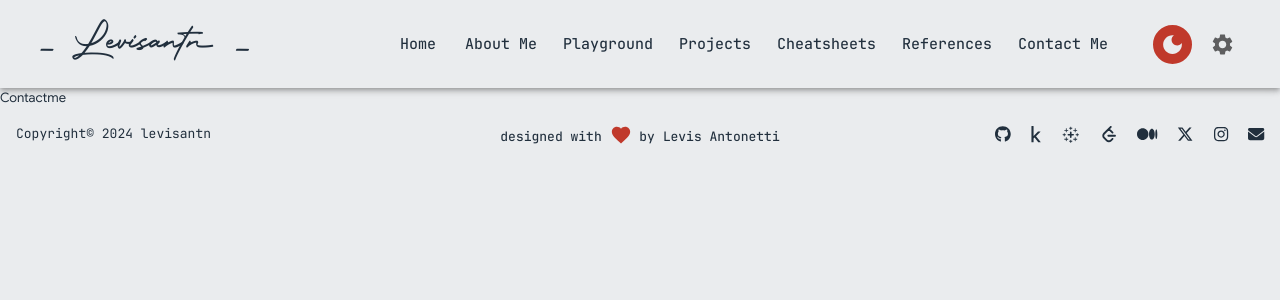
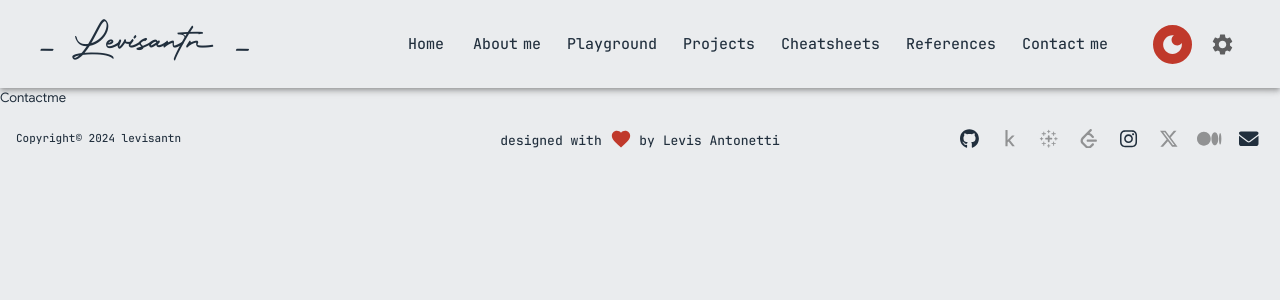
Before and after one commit to levisantn/levisantn_portofolio, a React (Vite) app: page /contact_me in a window 1280 px wide. Shown: the top 300 px of the page. Built offline with nearby package versions, Linux system fonts and the light colour scheme.

Commit message:
update header and footer

```diff
--- a/package.json
+++ b/package.json
@@ -37,6 +37,7 @@
   },
   "devDependencies": {
     "@eslint/js": "^9.9.0",
+    "@mui/lab": "^6.0.0-beta.10",
     "@types/react": "^18.3.10",
     "@types/react-dom": "^18.3.0",
     "@vitejs/plugin-react": "^4.3.1",
--- a/src/components/button/ScrollToTopButton/ScrollToTopButton.jsx
+++ b/src/components/button/ScrollToTopButton/ScrollToTopButton.jsx
@@ -43,12 +43,13 @@ export const ScrollToTopButton = (props) => {
           size='medium'
           aria-label='scroll back to top'
           sx={{
-            bgcolor: 'primary.dark',
+            transitionDuration: '0ms',
+            bgcolor: 'primary.main',
             color: 'text.primary',
-            border: 2,
+            border: 2.5,
             borderColor: 'primary.main',
             '&:hover': {
-              bgcolor: 'primary.main',
+              bgcolor: 'primary.dark',
               color: 'text.primary',
             },
           }}
--- a/src/components/button/ToggleModeButton/ModeSwitcherButton.jsx
+++ b/src/components/button/ToggleModeButton/ModeSwitcherButton.jsx
@@ -50,6 +50,7 @@ const ModeSwitcherButton = () => {
           padding: '5px',
           color: 'primary.main',
           backgroundColor: 'primary.main',
+
           '& .MuiSvgIcon-root': { fontSize: 25, color: 'background.default' },
 
           '&:hover': {
--- a/src/components/footer/Footer.jsx
+++ b/src/components/footer/Footer.jsx
@@ -1,4 +1,4 @@
-import { Container, Grid2, SvgIcon, Typography } from '@mui/material';
+import { Container, Grid2, IconButton, SvgIcon, Typography } from '@mui/material';
 import FavoriteIcon from '@mui/icons-material/Favorite';
 import { FontAwesomeIcon } from '@fortawesome/react-fontawesome';
 import { faKaggle, faGithub, faInstagram, faXTwitter, faMedium } from '@fortawesome/free-brands-svg-icons';
@@ -9,25 +9,188 @@ const Footer = () => {
   return (
     <Container maxWidth={false} sx={{ padding: 2 }}>
       <Grid2 container spacing={2}>
-        <Grid2 display='flex' justifyContent='left' size='grow'>
-          <Typography variant='code'>Copyright&copy; 2024 levisantn</Typography>
+        <Grid2 display='flex' justifyContent='left' alignItems='center' size='grow'>
+          <Typography variant='code' fontWeight={500} fontSize={11}>
+            Copyright&copy; 2024 levisantn
+          </Typography>
         </Grid2>
-        <Grid2 display='flex' justifyContent='center'>
+        <Grid2 display='flex' justifyContent='center' alignItems='center'>
           <Typography variant='code' fontWeight={500}>
             designed with <FavoriteIcon sx={{ color: 'primary.main', verticalAlign: 'bottom', fontSize: '22px' }} /> by
             Levis Antonetti
           </Typography>
         </Grid2>
         <Grid2 display='flex' justifyContent='right' size='grow' flexDirection='row'>
-          <div style={{ display: 'flex', alignItems: 'center', gap: 20 }}>
-            <FontAwesomeIcon icon={faGithub} size='lg' />
-            <FontAwesomeIcon icon={faKaggle} size='lg' />
-            <SvgIcon component={TableauSoftwareRounded} sx={{ fontSize: '1.5em' }} />
-            <SvgIcon component={leetCode} sx={{ fontSize: '1.25em' }} />
-            <FontAwesomeIcon icon={faMedium} size='lg' />
-            <FontAwesomeIcon icon={faXTwitter} size='lg' />
-            <FontAwesomeIcon icon={faInstagram} size='lg' />
-            <FontAwesomeIcon icon={faEnvelope} size='lg' />
+          <div style={{ display: 'flex', gap: '10px' }}>
+            <IconButton
+              href='https://github.com/levisantn'
+              target='_blank'
+              sx={{
+                color: 'text.primary',
+                width: '30px',
+                height: '30px',
+                fontSize: '1.5em',
+                padding: '5px',
+                '&:hover': {
+                  bgcolor: 'primary.hover1',
+                  borderRadius: 5,
+                },
+                '&.Mui-disabled': {
+                  color: 'text.disabled',
+                },
+              }}
+            >
+              <FontAwesomeIcon icon={faGithub} />
+            </IconButton>
+
+            <IconButton
+              disabled
+              href='https://www.kaggle.com/zhurax'
+              sx={{
+                color: 'text.primary',
+                width: '30px',
+                height: '30px',
+                fontSize: '1.25em',
+                padding: '5px',
+                borderRadius: 5,
+                paddingLeft: '6px',
+                paddingRight: '4px',
+                '&:hover': {
+                  bgcolor: 'primary.hover1',
+                  borderRadius: 5,
+                },
+                '&.Mui-disabled': {
+                  color: 'text.disabled',
+                },
+              }}
+            >
+              <FontAwesomeIcon icon={faKaggle} />
+            </IconButton>
+
+            <IconButton
+              disabled
+              href='https://public.tableau.com/app/profile/levisantn/vizzes'
+              sx={{
+                color: 'text.primary',
+                width: '30px',
+                height: '30px',
+                fontSize: '1.5em',
+                padding: '5px',
+                '&:hover': {
+                  bgcolor: 'primary.hover1',
+                  borderRadius: 5,
+                },
+                '&.Mui-disabled': {
+                  color: 'text.disabled',
+                },
+              }}
+            >
+              <SvgIcon component={TableauSoftwareRounded} sx={{ fontSize: '1.1em' }} />
+            </IconButton>
+
+            <IconButton
+              disabled
+              href='https://leetcode.com/u/levisantn/'
+              sx={{
+                color: 'text.primary',
+                width: '30px',
+                height: '30px',
+                fontSize: '1.5em',
+                padding: '5px',
+                '&:hover': {
+                  bgcolor: 'primary.hover1',
+                  borderRadius: 5,
+                },
+                '&.Mui-disabled': {
+                  color: 'text.disabled',
+                },
+              }}
+            >
+              <SvgIcon component={leetCode} sx={{ fontSize: '1em' }} />
+            </IconButton>
+
+            <IconButton
+              href='https://www.instagram.com/levis.antn/'
+              sx={{
+                color: 'text.primary',
+                width: '30px',
+                height: '30px',
+                fontSize: '1.5em',
+                padding: '5px',
+                '&:hover': {
+                  bgcolor: 'primary.hover1',
+                  borderRadius: 5,
+                },
+                '&.Mui-disabled': {
+                  color: 'text.disabled',
+                },
+              }}
+            >
+              <FontAwesomeIcon icon={faInstagram} />
+            </IconButton>
+
+            <IconButton
+              disabled
+              href='https://x.com/levisantn'
+              sx={{
+                color: 'text.primary',
+                width: '30px',
+                height: '30px',
+                fontSize: '1.5em',
+                padding: '5px',
+                '&:hover': {
+                  bgcolor: 'primary.hover1',
+                  borderRadius: 5,
+                },
+                '&.Mui-disabled': {
+                  color: 'text.disabled',
+                },
+              }}
+            >
+              <FontAwesomeIcon icon={faXTwitter} />
+            </IconButton>
+
+            <IconButton
+              disabled
+              href='https://medium.com/@levisantn'
+              sx={{
+                color: 'text.primary',
+                width: '30px',
+                height: '30px',
+                fontSize: '1.5em',
+                padding: '5px',
+                '&:hover': {
+                  bgcolor: 'primary.hover1',
+                  borderRadius: 5,
+                },
+                '&.Mui-disabled': {
+                  color: 'text.disabled',
+                },
+              }}
+            >
+              <FontAwesomeIcon icon={faMedium} />
+            </IconButton>
+
+            <IconButton
+              href='mailto:antonetti.levis@gmail.com'
+              color='text.primary'
+              sx={{
+                color: 'text.primary',
+                width: '30px',
+                height: '30px',
+                fontSize: '1.5em',
+                padding: '5px',
+                '&:hover': {
+                  bgcolor: 'primary.hover1',
+                  borderRadius: 5,
+                },
+                '&.Mui-disabled': {
+                  color: 'text.disabled',
+                },
+              }}
+            >
+              <FontAwesomeIcon icon={faEnvelope} />
+            </IconButton>
           </div>
         </Grid2>
       </Grid2>
--- a/src/components/header/Header.jsx
+++ b/src/components/header/Header.jsx
@@ -1,14 +1,25 @@
 // import React from 'react';
 import { AppBar, Toolbar, Typography, Button, Box } from '@mui/material';
 import ModeSwitcherButton from '../button/ToggleModeButton/ModeSwitcherButton';
+import { Link } from 'react-router-dom'; // Ensure you import Link
 
-const pages = ['Home', 'About me', 'Playground', 'Projects', 'Cheatsheets', 'References', 'Contact me'];
+const pages = [
+  { page: 'Home', route: '/home' },
+  { page: 'About me', route: '/about_me' },
+  { page: 'Playground', route: '/playground' },
+  { page: 'Projects', route: '/projects' },
+  { page: 'Cheatsheets', route: '/cheatsheets' },
+  { page: 'References', route: '/references' },
+  { page: 'Contact me', route: '/contact_me' },
+];
 
 const Header = () => {
   return (
     <AppBar position='sticky' sx={{ padding: 1 }}>
       <Toolbar id='back-to-top-anchor' sx={{ display: 'flex', justifyContent: 'space-between' }}>
         <Button
+          component={Link}
+          to={'/home'}
           color='inherit'
           sx={{
             borderRadius: 3,
@@ -33,19 +44,22 @@ const Header = () => {
         <Box sx={{ display: 'flex', justifyContent: 'flex-end', flexGrow: 1 }}>
           {pages.map((item) => (
             <Button
-              key={item}
+              key={item.page}
+              component={Link}
+              to={item.route}
               size='large'
               color='inherit'
               sx={{
-                textTransform: 'capitalize',
-                borderRadius: 1,
+                textTransform: 'none',
+                borderRadius: 2,
                 margin: 0.25,
+                wordSpacing: '-4px',
                 '&:hover': {
                   bgcolor: 'primary.hover1',
                 },
               }}
             >
-              {item}
+              {item.page}
             </Button>
           ))}
         </Box>
--- a/src/routes/Aboutme.jsx
+++ b/src/routes/Aboutme.jsx
@@ -1,5 +1,44 @@
+import Timeline from '@mui/lab/Timeline';
+import TimelineItem from '@mui/lab/TimelineItem';
+import TimelineSeparator from '@mui/lab/TimelineSeparator';
+import TimelineConnector from '@mui/lab/TimelineConnector';
+import TimelineContent from '@mui/lab/TimelineContent';
+import TimelineDot from '@mui/lab/TimelineDot';
 const Aboutme = () => {
-  return <div>Aboutme</div>;
+  return (
+    <>
+      <div>Aboutme</div>
+      <Timeline position='alternate'>
+        <TimelineItem>
+          <TimelineSeparator>
+            <TimelineDot />
+            <TimelineConnector />
+          </TimelineSeparator>
+          <TimelineContent>Eat</TimelineContent>
+        </TimelineItem>
+        <TimelineItem>
+          <TimelineSeparator>
+            <TimelineDot />
+            <TimelineConnector />
+          </TimelineSeparator>
+          <TimelineContent>Code</TimelineContent>
+        </TimelineItem>
+        <TimelineItem>
+          <TimelineSeparator>
+            <TimelineDot />
+            <TimelineConnector />
+          </TimelineSeparator>
+          <TimelineContent>Sleep</TimelineContent>
+        </TimelineItem>
+        <TimelineItem>
+          <TimelineSeparator>
+            <TimelineDot />
+          </TimelineSeparator>
+          <TimelineContent>Repeat</TimelineContent>
+        </TimelineItem>
+      </Timeline>
+    </>
+  );
 };
 
 export default Aboutme;
--- a/src/routes/Home.jsx
+++ b/src/routes/Home.jsx
@@ -4,6 +4,7 @@ const Home = () => {
   return (
     <Container maxWidth='lg'>
       <h1>Main content</h1>
+
       <p>
         In duis excepteur magna elit esse eiusmod qui. Irure proident consectetur culpa aliquip ea. Quis velit non
         cillum id non. Excepteur enim cupidatat proident cillum.
```
Also changed, not shown: 1 other file (tests, documents, lock files or other folders).
